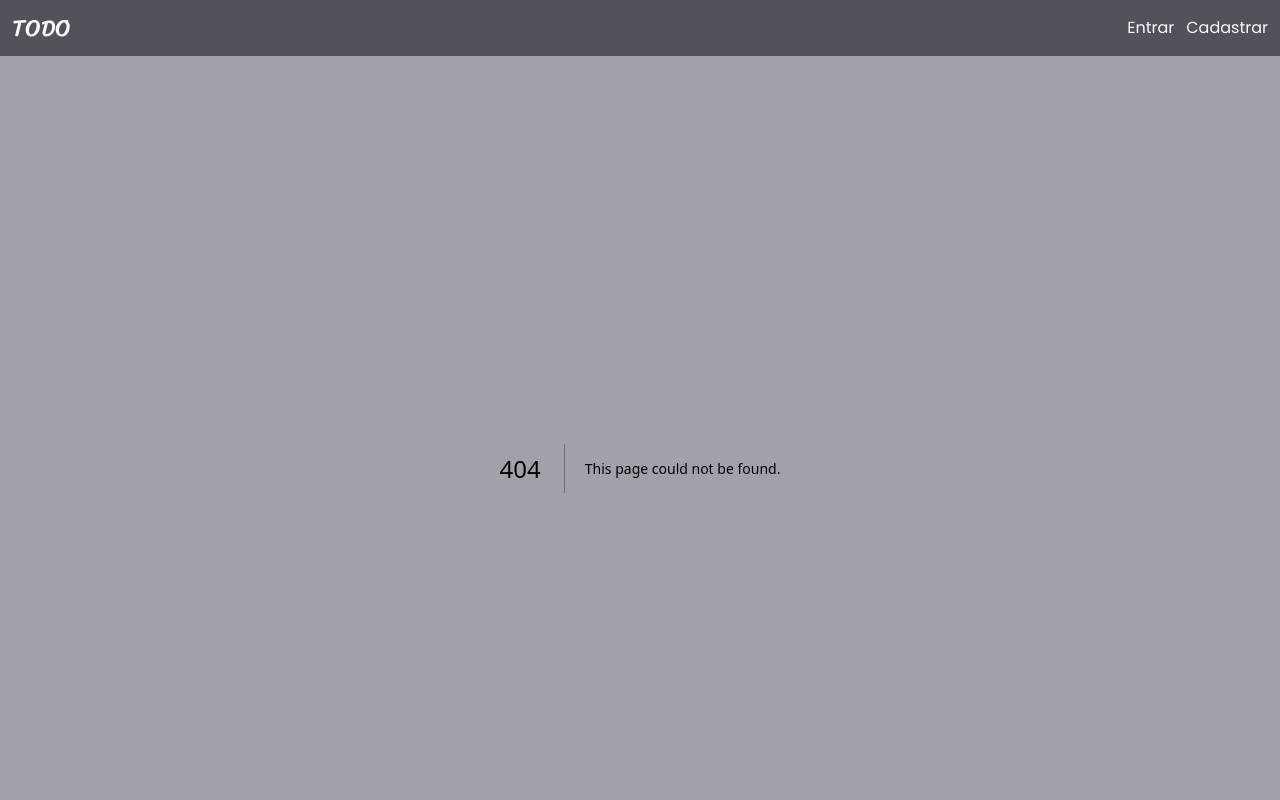
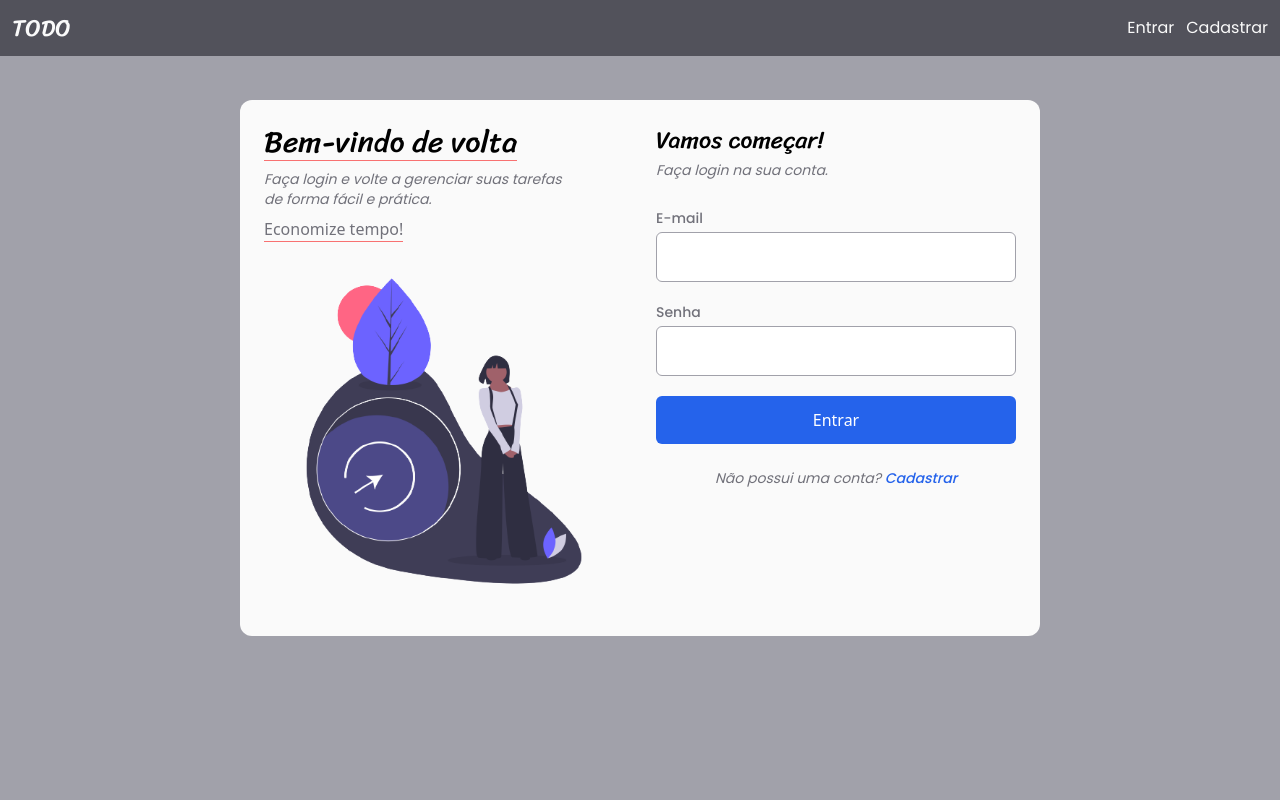
Before and after one commit to crazyD27/Next-TailwindCSS-PostgreSQL, a Next.js app: page /login in a window 1280 px wide. Before the commit this address had no page. Shown: the top 800 px of the page. Built offline with nearby package versions, Linux system fonts and the light colour scheme.

Commit message:
feat: creating Login page and adding LoginForm component.

```diff
--- /dev/null
+++ b/src/app/login/page.tsx
@@ -0,0 +1,46 @@
+/* eslint-disable import/no-absolute-path */
+import React from 'react'
+import Image from 'next/image'
+
+import { LoginForm } from '@/components/Forms/LoginForm'
+import LoginImage from '/public/login-image.png'
+
+export async function generateMetadata() {
+  return {
+    title: 'TodoNext - Login',
+    description: 'Página de login, faça login e gerencie suas tarefas.',
+  }
+}
+
+const Login = () => {
+  return (
+    <div className="mt-5 flex w-full items-center justify-center sm:mt-8">
+      <div className="flex w-full max-w-[800px] flex-col justify-between gap-8 rounded-xl bg-zinc-50 p-6 sm:flex-row">
+        <div className="hidden w-1/2 sm:flex sm:flex-col sm:gap-2">
+          <div className="flex flex-col gap-2">
+            <h1 className="w-fit border-b border-red-400 font-title text-3xl">
+              Bem-vindo de volta
+            </h1>
+            <p className="w-full max-w-[315px] font-body text-sm italic text-zinc-500">
+              Faça login e volte a gerenciar suas tarefas de forma fácil e
+              prática.
+            </p>
+            <span className="block w-fit border-b border-red-400 text-zinc-500">
+              Economize tempo!
+            </span>
+          </div>
+          <div>
+            <Image
+              src={LoginImage}
+              alt="Imagem da tela de registro de uma menina mexendo em seu telefone"
+              className="w-full"
+            />
+          </div>
+        </div>
+        <LoginForm />
+      </div>
+    </div>
+  )
+}
+
+export default Login
```
Also changed, not shown: public/login-image.png (added).
